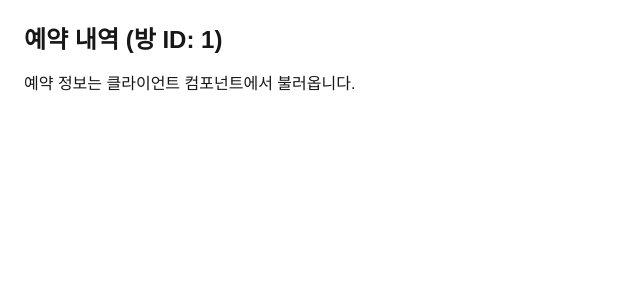
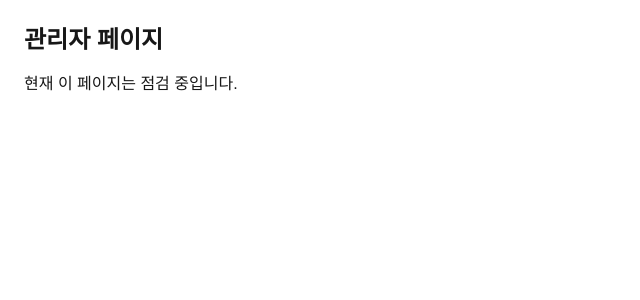
Before and after one commit to toastvin/lostvin, a Next.js app: page /admin/1 in a window 1280 px wide. Shown: the top 300 px of the page, without its empty margins (0-640 px from the left). Built offline with nearby package versions, Linux system fonts and the light colour scheme.

Commit message:
chore: temporarily remove broken admin page for successful deployment

```diff
--- a/app/admin/[id]/page.tsx
+++ b/app/admin/[id]/page.tsx
@@ -1,16 +1,8 @@
-type AdminPageProps = {
-  params: {
-    id: string;
-  };
-};
-
-export default async function Page({ params }: AdminPageProps) {
-  const { id: roomId } = params;
-
+export default function AdminFallbackPage() {
   return (
     <div className="p-6">
-      <h1 className="text-2xl font-bold mb-4">예약 내역 (방 ID: {roomId})</h1>
-      <p>예약 정보는 클라이언트 컴포넌트에서 불러옵니다.</p>
+      <h1 className="text-2xl font-bold mb-4">관리자 페이지</h1>
+      <p>현재 이 페이지는 점검 중입니다.</p>
     </div>
   );
 }
```
